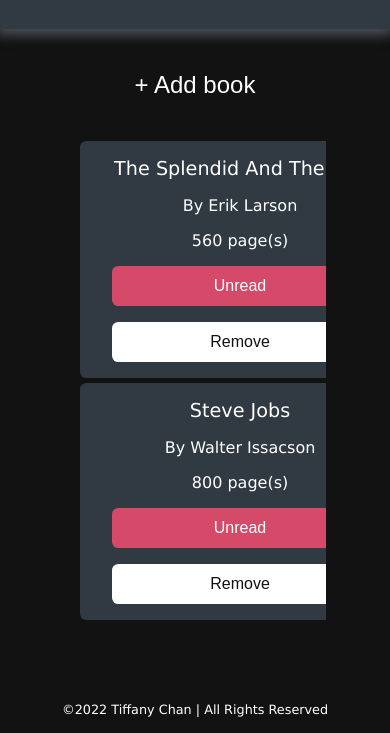
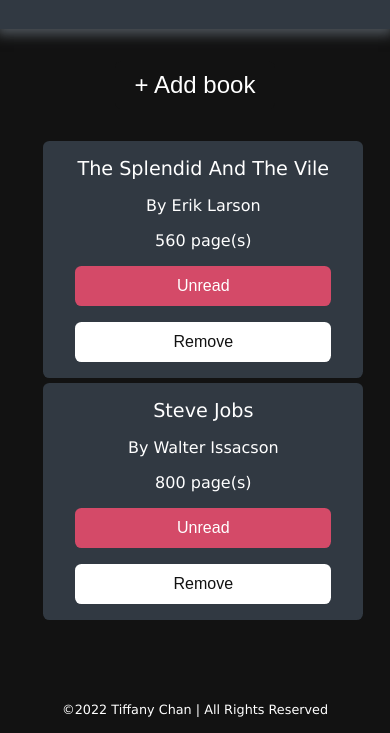
Before and after one commit to TiffanyChan614/odin-library, a plain HTML site: page index.html in a window 390 px wide. Shown: the part 111-844 px from the top of the page. Drawn offline with Linux system fonts and the light colour scheme.

Commit message:
Fix: change main padding unit from rem to % to improve responsiveness

```diff
--- a/style.css
+++ b/style.css
@@ -45,7 +45,7 @@ h1 {
 }
 
 main {
-    padding: 1rem 4rem;
+    padding: 1rem 7%;
     flex: 1;
     justify-self: flex-start;
     display: flex;
```
